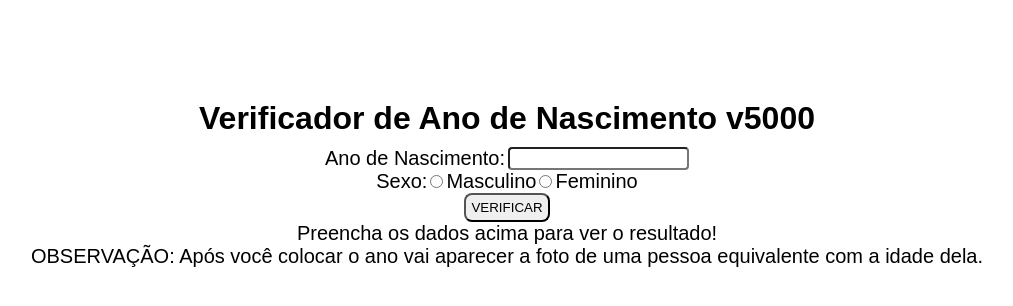
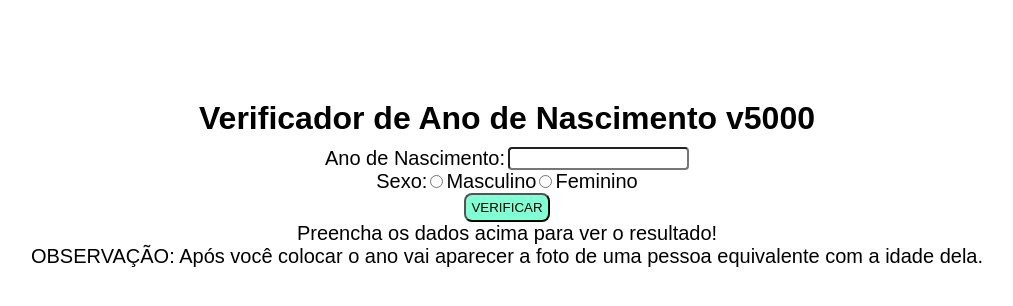
Before and after one commit to AlecLimaDev/age-checker, a plain HTML site: page index.html in a window 1280 px wide. In both pictures the pointer is over the button "VERIFICAR". Shown: the whole page, without its empty margins (133-1146 px from the left). Drawn offline with Linux system fonts and the light colour scheme.

Commit message:
adicionado hover no button

```diff
--- a/css/style.css
+++ b/css/style.css
@@ -37,6 +37,12 @@ p {
 button {
     padding: 5px;
     border-radius: 8px;
+    cursor: pointer;
+}
+
+button:hover {
+    background-color: aquamarine;
+    color: black;
 }
 
 
```
